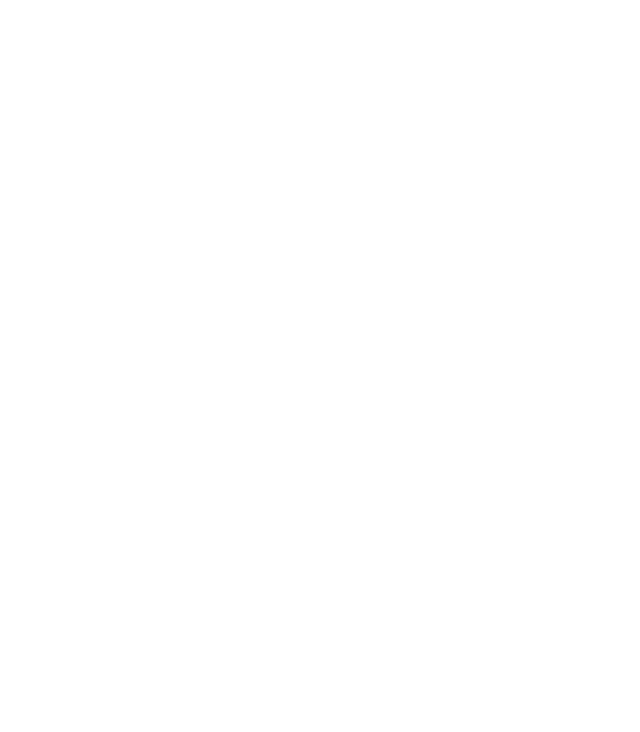
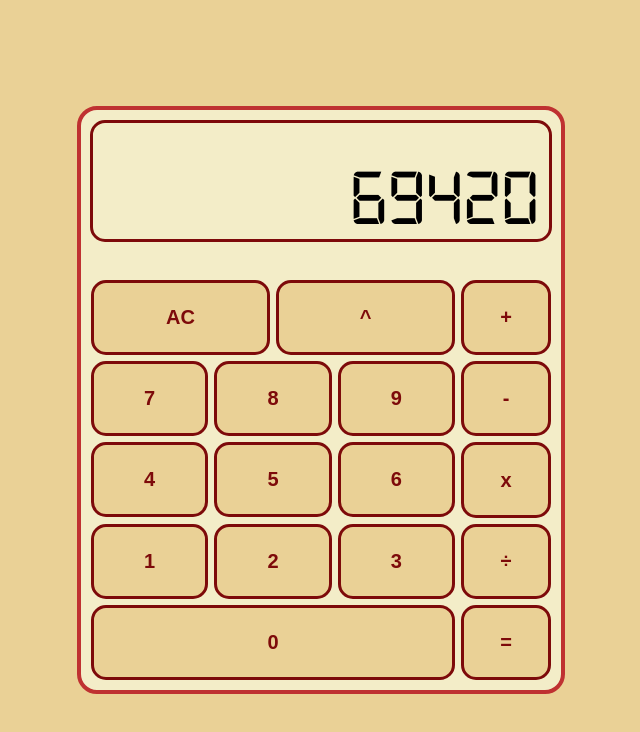
Before and after one commit to suix0/calculator, a plain HTML site: page index.html in a window 1280 px wide. Shown: the whole page, without its empty margins (319-959 px from the left). Drawn offline with Linux system fonts and the light colour scheme.

Commit message:
Finished styling calculator

```diff
--- a/index.html
+++ b/index.html
@@ -8,8 +8,52 @@
 </head>
 
 <body>
+  <div id="calculator-container">
 
+    <div class="display">
+      <p class="display-text">69420</p>
+    </div>
 
+    <div class="num-buttons">
+
+      <div class="numbers">
+        <div class="last zero">
+        <button class="num zero">0</button>
+        </div>
+
+        <div class="last three">
+        <button class="num one">1</button>
+        <button class="num two">2</button>
+        <button class="num three">3</button>
+        </div>
+
+        <div class="last four">
+        <button class="num four">4</button>
+        <button class="num five">5</button>
+        <button class="num six">6</button>
+        </div>
+
+        <div class="last five">
+        <button class="num seven">7</button>
+        <button class="num eight">8</button>
+        <button class="num nine">9</button>
+        </div>
+
+        <div class="operations1">
+          <button class="num clear">AC</button>
+          <button class="num power">^</button>
+        </div>
+    </div>
+
+    <div class="operations2">
+      <button class="op add">+</button>
+      <button class="op minus">-</button>
+      <button class="op times">x</button>
+      <button class="op divide">÷</button>
+      <button class="op equals">=</button>
+    </div>
+
+  </div>
 
   <script src="script.js" async></script>
 </body>
--- a/styles.css
+++ b/styles.css
@@ -0,0 +1,105 @@
+@font-face{
+  font-family:'lcd_font';
+  src: url('./resources/Digital7-rg1mL.ttf');
+ }
+
+body {
+  font-family: lcd_font;
+  height: 100dvh;
+  margin: 0;
+  background-color: #EAD196;
+  display: flex;
+  flex-direction: column;
+  justify-content: center;
+  align-items: center;
+}
+
+#calculator-container {
+  display: flex;
+  flex-direction: column;
+  border: 4px solid #BF3131;
+  width: 480px;
+  height: 580px;
+  border-radius: 20px;
+  background-color: #F3EDC8;
+}
+
+.display {
+  display: flex;
+  align-self: center;
+  margin-top: 10px;
+  border: 3px solid #7D0A0A;
+  width: 95%;
+  height: 20%;
+  border-radius: 15px;
+}
+
+.display-text {
+  margin: auto 0 0 0;
+  display: flex;
+  align-self: center;
+  margin-left: auto;
+  padding-right: 10px;
+  font-size: 5em;
+}
+
+.num-buttons {
+  display: flex;
+  justify-content: flex-end;
+  margin-top: auto;
+  height: 400px;
+  padding: 10px;
+  gap: 6px;
+}
+
+.operations1 {
+  display: flex;
+  gap: 6px;
+  width: 250px;
+  flex: auto;
+}
+
+.operations2 {
+  display: flex;
+  flex-direction: column;
+  gap: 6px;
+}
+
+.numbers {
+  display: flex;
+  justify-content: center;
+  flex-wrap: wrap-reverse;
+  width: 400px;
+  height: 400px;
+  gap: 6px;
+}
+
+.last {
+  display: flex;
+  justify-content: center;
+  align-items: center;
+  gap: 6px;
+  flex: auto;
+}
+
+.last.zero {
+  flex: auto;
+}
+
+
+.num,
+.op {
+  border: 3px solid #7D0A0A;
+  height: 75px;
+  width: 90px;
+  font-size: 20px;
+  font-weight: 800;
+  background-color: #EAD196;
+  color: #7D0A0A;
+  border-radius: 15px;
+  padding: 0;
+  flex: auto;
+  display: flex;
+  justify-content: center;
+  align-items: center;
+}
```
Also changed, not shown: resources/Digital7-rg1mL.ttf (added).
